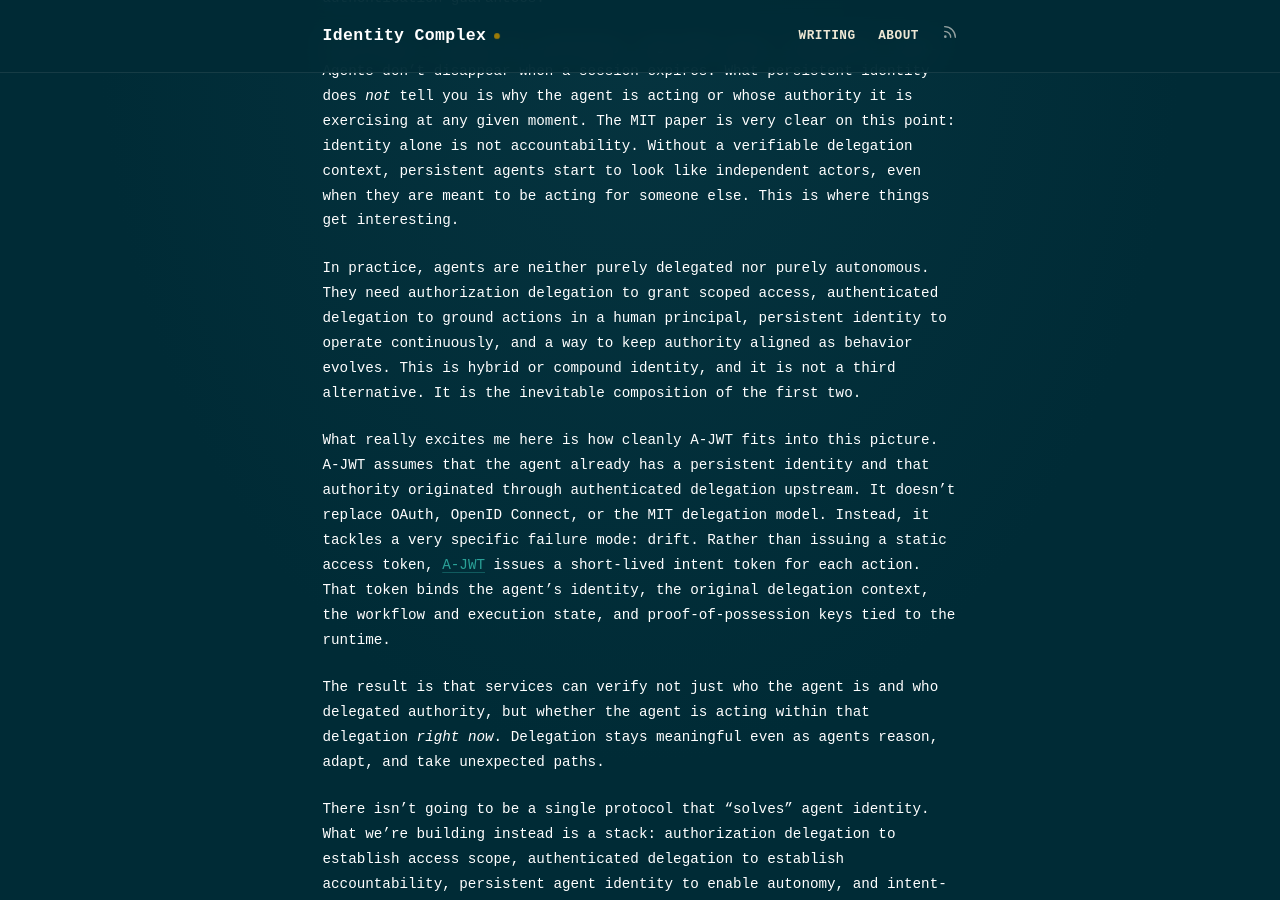
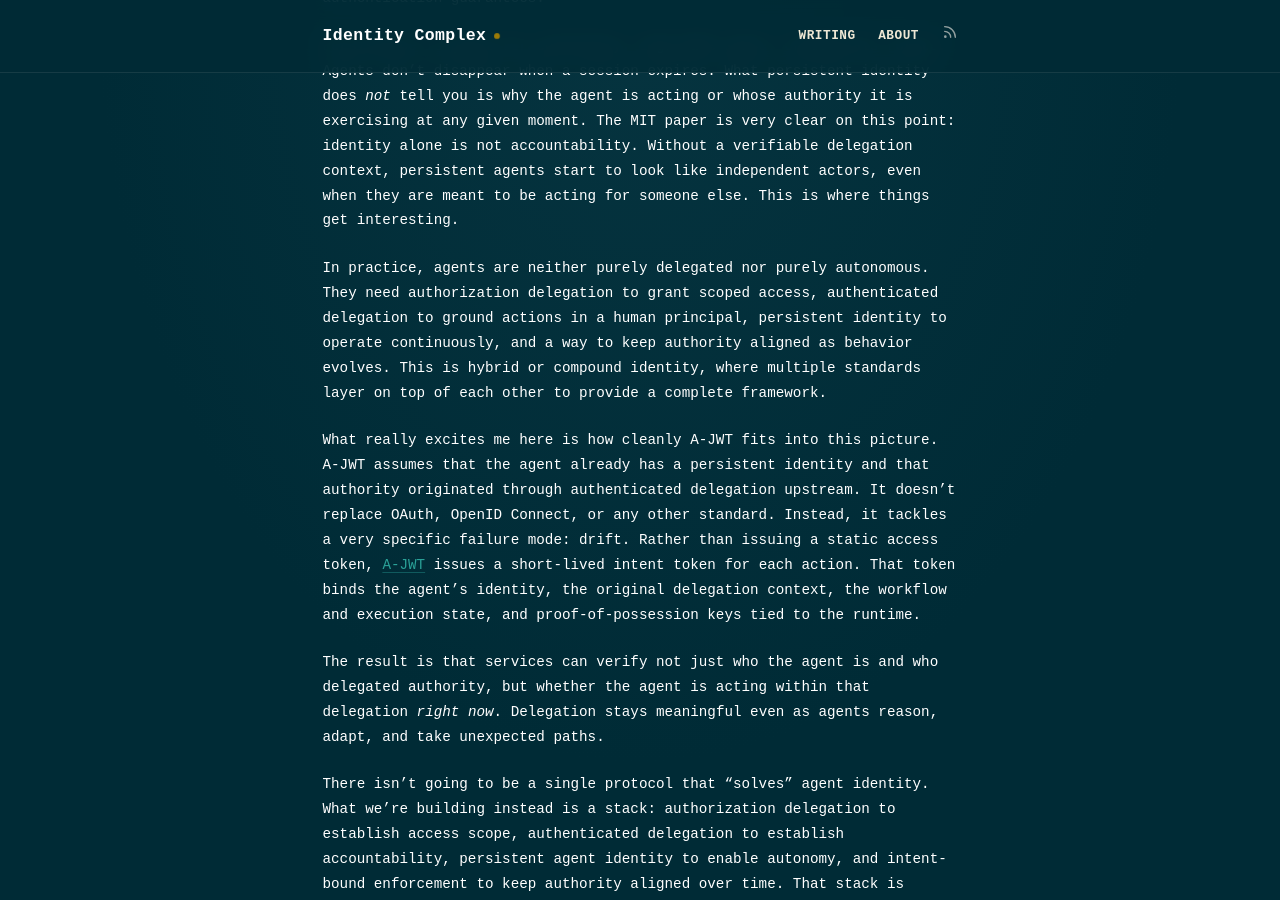
Before and after one commit to malnick/identity-complex, a Jekyll site: the page built from _posts/2026-02-2-emerging-agent-frameworks.md, in a window 1280 px wide and 900 px high, scrolled down 1976 px. Built offline with Jekyll 4.4.1, drawn with Linux system fonts in a browser that asks for light colours.

Commit message:
minor emerging frameworks edits

```diff
--- a/_posts/2026-02-2-emerging-agent-frameworks.md
+++ b/_posts/2026-02-2-emerging-agent-frameworks.md
@@ -23,9 +23,9 @@ That said, authenticated delegation still has a natural ceiling. Once agents run
 
 Persistence is great for continuity. Logs make sense. Credentials rotate. Agents don’t disappear when a session expires. What persistent identity does *not* tell you is why the agent is acting or whose authority it is exercising at any given moment. The MIT paper is very clear on this point: identity alone is not accountability. Without a verifiable delegation context, persistent agents start to look like independent actors, even when they are meant to be acting for someone else. This is where things get interesting.
 
-In practice, agents are neither purely delegated nor purely autonomous. They need authorization delegation to grant scoped access, authenticated delegation to ground actions in a human principal, persistent identity to operate continuously, and a way to keep authority aligned as behavior evolves. This is hybrid or compound identity, and it is not a third alternative. It is the inevitable composition of the first two.
+In practice, agents are neither purely delegated nor purely autonomous. They need authorization delegation to grant scoped access, authenticated delegation to ground actions in a human principal, persistent identity to operate continuously, and a way to keep authority aligned as behavior evolves. This is hybrid or compound identity, where multiple standards layer on top of each other to provide a complete framework.
 
-What really excites me here is how cleanly A-JWT fits into this picture. A-JWT assumes that the agent already has a persistent identity and that authority originated through authenticated delegation upstream. It doesn’t replace OAuth, OpenID Connect, or the MIT delegation model. Instead, it tackles a very specific failure mode: drift. Rather than issuing a static access token, [A-JWT](https://arxiv.org/abs/2509.13597) issues a short-lived intent token for each action. That token binds the agent’s identity, the original delegation context, the workflow and execution state, and proof-of-possession keys tied to the runtime.
+What really excites me here is how cleanly A-JWT fits into this picture. A-JWT assumes that the agent already has a persistent identity and that authority originated through authenticated delegation upstream. It doesn’t replace OAuth, OpenID Connect, or any other standard. Instead, it tackles a very specific failure mode: drift. Rather than issuing a static access token, [A-JWT](https://arxiv.org/abs/2509.13597) issues a short-lived intent token for each action. That token binds the agent’s identity, the original delegation context, the workflow and execution state, and proof-of-possession keys tied to the runtime.
 
 The result is that services can verify not just who the agent is and who delegated authority, but whether the agent is acting within that delegation *right now*. Delegation stays meaningful even as agents reason, adapt, and take unexpected paths.
 
```
